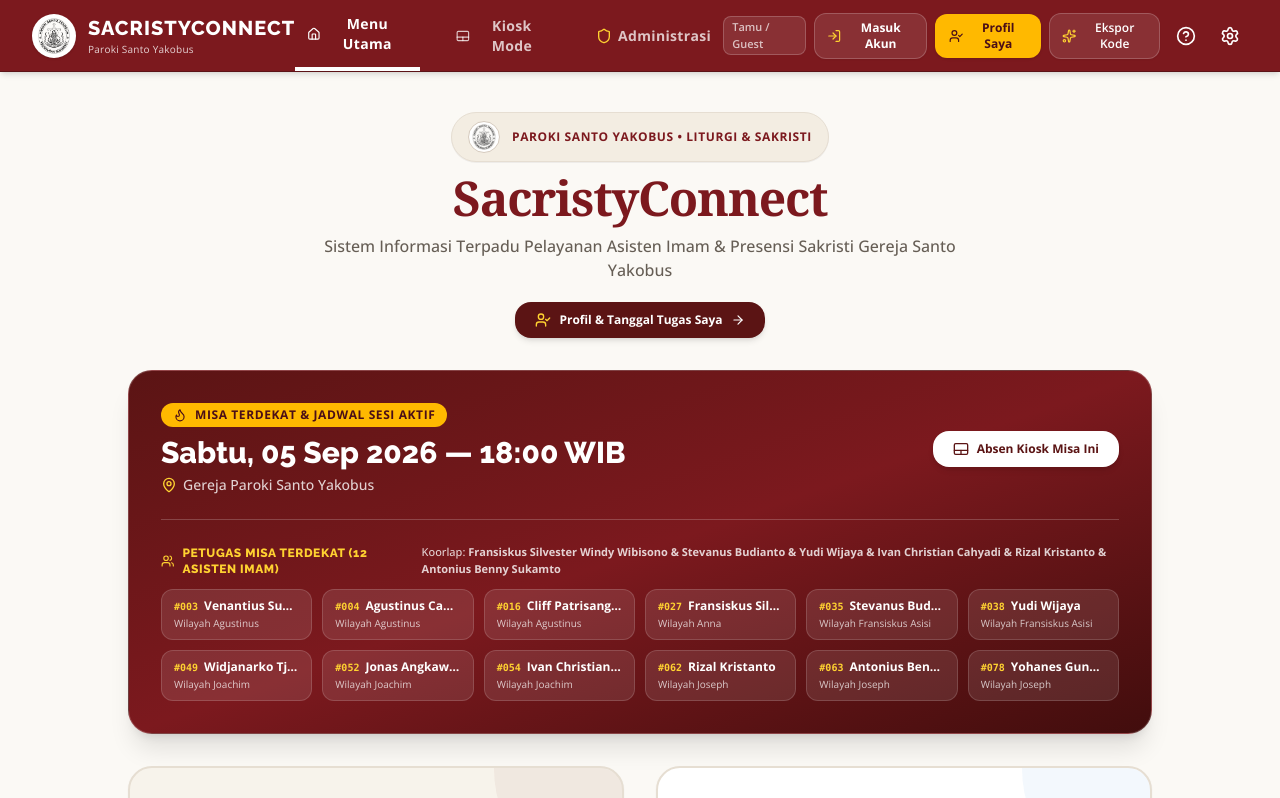
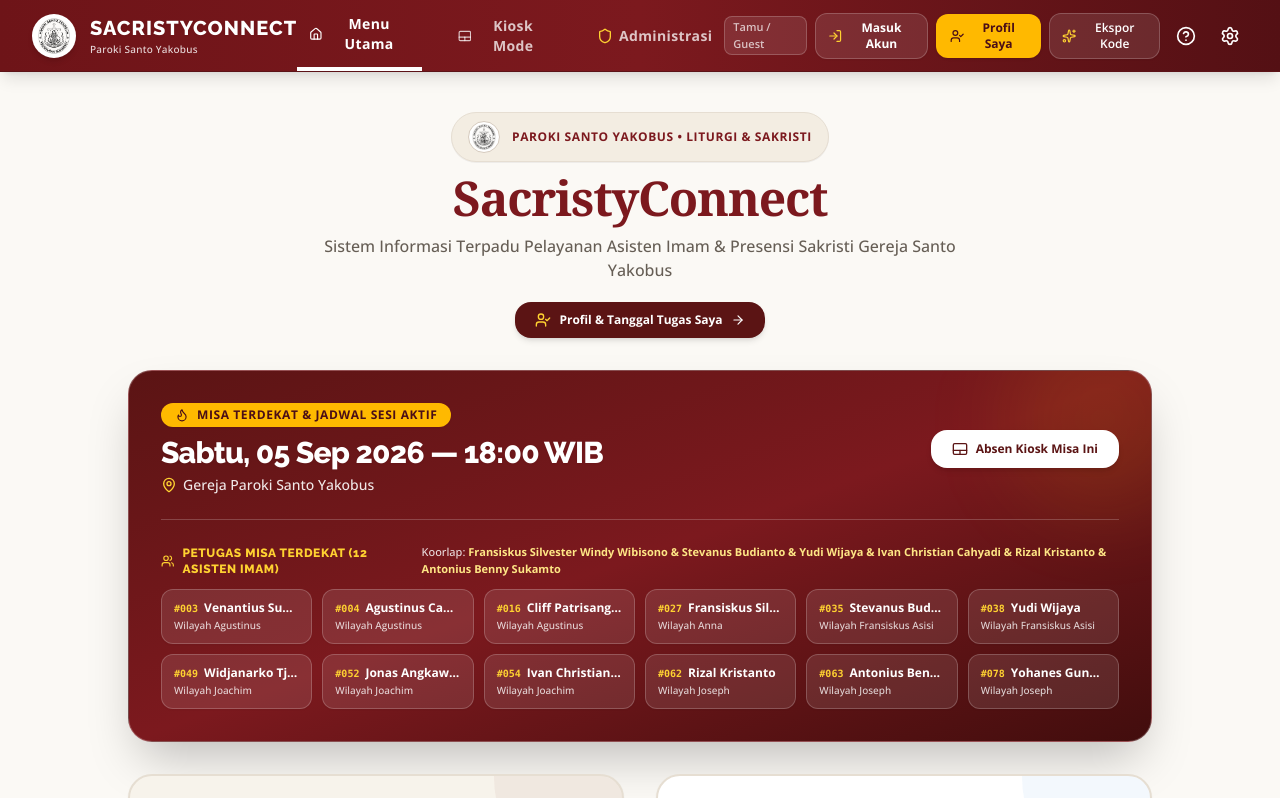
Before and after one commit to alessandro1206/sacristy-connect, a React (Vite) app: page / in a window 1280 px wide. Shown: the top 798 px of the page. Built offline with nearby package versions, Linux system fonts and the light colour scheme.

Commit message:
ApplyUIUXAestheticsEnhancementsNavbarAndLandingPage

```diff
--- a/src/components/LandingPageView.tsx
+++ b/src/components/LandingPageView.tsx
@@ -112,18 +112,21 @@ export const LandingPageView: React.FC<LandingPageViewProps> = ({
         {/* HERO CARD: MISA TERDEKAT & DAFTAR PETUGAS JAGA                             */}
         {/* ========================================================================= */}
         {currentSlot && (
-          <div className="bg-gradient-to-br from-[#5B1414] via-[#7C191E] to-[#420D0D] text-white rounded-3xl p-6 sm:p-8 shadow-xl border border-white/20 relative overflow-hidden">
+          <div className="bg-gradient-to-br from-[#5B1414] via-[#7C191E] to-[#420D0D] text-white rounded-3xl p-6 sm:p-8 shadow-2xl border border-white/25 relative overflow-hidden backdrop-blur-md">
+            {/* Top metallic glow accent */}
+            <div className="absolute -top-12 -right-12 w-48 h-48 bg-amber-400/10 rounded-full blur-2xl pointer-events-none" />
+
             {/* Header / Date & Time */}
-            <div className="flex flex-col md:flex-row justify-between items-start md:items-center gap-4 pb-6 border-b border-white/20">
+            <div className="flex flex-col md:flex-row justify-between items-start md:items-center gap-4 pb-6 border-b border-white/20 relative z-10">
               <div>
-                <div className="inline-flex items-center gap-2 px-3 py-1 bg-amber-400 text-[#4A0E17] rounded-full text-xs font-black uppercase tracking-wider mb-2">
+                <div className="inline-flex items-center gap-2 px-3.5 py-1 bg-amber-400 text-[#4A0E17] rounded-full text-xs font-black uppercase tracking-wider mb-2 shadow-xs">
                   <Flame className="w-3.5 h-3.5" />
                   <span>Misa Terdekat &amp; Jadwal Sesi Aktif</span>
                 </div>
-                <h2 className="text-2xl sm:text-3xl font-extrabold font-headline">
+                <h2 className="text-2xl sm:text-3xl font-extrabold font-headline tracking-tight text-white drop-shadow-xs">
                   {currentSlot.displayDate} — {currentSlot.massTime}
                 </h2>
-                <p className="text-xs sm:text-sm text-white/80 flex items-center gap-1.5 mt-1 font-medium">
+                <p className="text-xs sm:text-sm text-white/90 flex items-center gap-1.5 mt-1 font-medium">
                   <MapPin className="w-4 h-4 text-amber-300 shrink-0" />
                   <span>{currentSlot.location}</span>
                 </p>
@@ -131,7 +134,7 @@ export const LandingPageView: React.FC<LandingPageViewProps> = ({
 
               <button
                 onClick={handleKioskClick}
-                className="px-5 py-2.5 bg-white text-[#5B1414] hover:bg-amber-100 rounded-2xl text-xs font-extrabold shadow-md transition-all flex items-center gap-2 cursor-pointer shrink-0"
+                className="px-5 py-2.5 bg-white text-[#5B1414] hover:bg-amber-100 rounded-2xl text-xs font-extrabold shadow-md hover:shadow-lg transition-all flex items-center gap-2 cursor-pointer shrink-0 border border-white/40"
               >
                 <Touchpad className="w-4 h-4 text-[#5B1414]" />
                 <span>Absen Kiosk Misa Ini</span>
@@ -139,32 +142,32 @@ export const LandingPageView: React.FC<LandingPageViewProps> = ({
             </div>
 
             {/* Who Will Be The Tugas (Daftar Petugas Jaga) */}
-            <div className="pt-6 space-y-3">
+            <div className="pt-6 space-y-3 relative z-10">
               <div className="flex items-center justify-between">
                 <h3 className="text-xs uppercase tracking-wider font-extrabold text-amber-300 flex items-center gap-2">
                   <Users className="w-4 h-4" />
                   <span>Petugas Misa Terdekat ({assignedOfficersForNearest.length} Asisten Imam)</span>
                 </h3>
-                <span className="text-[11px] text-white/80 font-medium">
-                  Koorlap: <strong>{nearestKoorlapNames}</strong>
+                <span className="text-[11px] text-white/85 font-medium">
+                  Koorlap: <strong className="text-amber-200">{nearestKoorlapNames}</strong>
                 </span>
               </div>
 
               <div className="grid grid-cols-2 sm:grid-cols-3 md:grid-cols-4 lg:grid-cols-6 gap-2.5">
                 {assignedOfficersForNearest.map(off => (
-                  <div key={off.id} className="bg-white/10 hover:bg-white/20 border border-white/15 rounded-xl px-3 py-2 text-left transition-all">
+                  <div key={off.id} className="bg-white/10 hover:bg-white/20 border border-white/20 hover:border-amber-300/50 rounded-xl px-3 py-2.5 text-left transition-all shadow-xs hover:scale-[1.02] cursor-default">
                     <div className="flex items-center gap-1.5 min-w-0">
                       <span className="text-[10px] font-mono font-bold text-amber-300 shrink-0">#{off.id.padStart(3, '0')}</span>
                       <p className="text-xs font-bold text-white truncate">{off.name}</p>
                     </div>
-                    <span className="text-[10px] text-white/75 block truncate mt-0.5">{off.wilayah || 'Asisten Imam'}</span>
+                    <span className="text-[10px] text-white/80 block truncate mt-0.5 font-medium">{off.wilayah || 'Asisten Imam'}</span>
                   </div>
                 ))}
               </div>
-
             </div>
           </div>
         )}
+
 
 
         {/* ========================================================================= */}
--- a/src/components/Navbar.tsx
+++ b/src/components/Navbar.tsx
@@ -66,14 +66,14 @@ export const Navbar: React.FC<NavbarProps> = ({
   };
 
   return (
-    <header className="docked full-width top-0 border-b border-[#5c1317] flex justify-between items-center w-full h-[72px] px-4 md:px-8 bg-[#7c191e] text-white shadow-md select-none shrink-0 z-20">
+    <header className="docked full-width top-0 border-b border-[#5c1317] flex justify-between items-center w-full h-[72px] px-4 md:px-8 bg-gradient-to-r from-[#6e1418] via-[#7c191e] to-[#541014] text-white shadow-lg select-none shrink-0 z-20 backdrop-blur-md">
       {/* Brand & Logo */}
       <div
         onClick={() => onNavigate('landing')}
-        className="flex items-center gap-3 cursor-pointer group"
+        className="flex items-center gap-3.5 cursor-pointer group"
         title="Kembali ke Halaman Utama"
       >
-        <div className="h-11 w-11 bg-white rounded-full p-0.5 flex items-center justify-center border-2 border-white/40 shadow-sm group-hover:scale-105 transition-transform overflow-hidden">
+        <div className="h-11 w-11 bg-white rounded-full p-0.5 flex items-center justify-center border-2 border-white/50 shadow-md group-hover:scale-105 group-hover:border-amber-300 transition-all overflow-hidden">
           <img
             alt="Santo Yakobus Logo"
             className="w-full h-full object-cover rounded-full"
@@ -82,12 +82,13 @@ export const Navbar: React.FC<NavbarProps> = ({
         </div>
 
         <div>
-          <span className="text-lg md:text-xl font-extrabold uppercase tracking-wider font-headline text-white flex items-center gap-1.5">
+          <span className="text-lg md:text-xl font-extrabold uppercase tracking-wider font-headline text-white flex items-center gap-1.5 drop-shadow-xs">
             SACRISTYCONNECT
           </span>
-          <p className="text-[10px] text-white/80 tracking-wide">Paroki Santo Yakobus</p>
+          <p className="text-[10px] text-white/85 tracking-wide font-medium">Paroki Santo Yakobus</p>
         </div>
       </div>
+
 
       {/* Center Nav Links: Menu Utama | Kiosk | Administrasi */}
       <nav className="hidden sm:flex gap-1 sm:gap-4 md:gap-6 h-full items-center">
```
